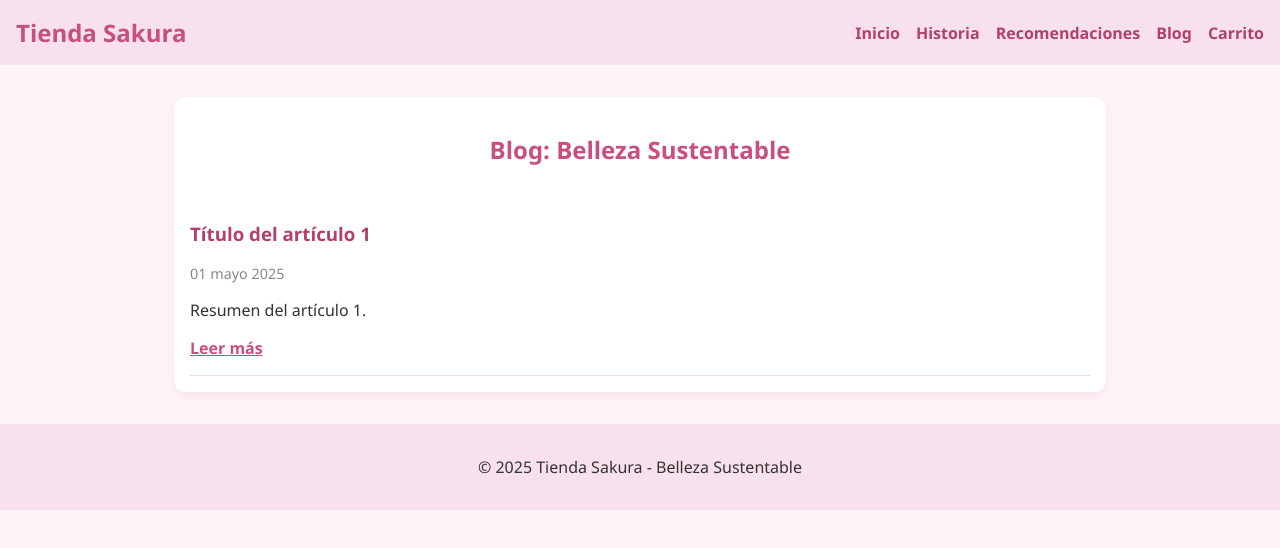
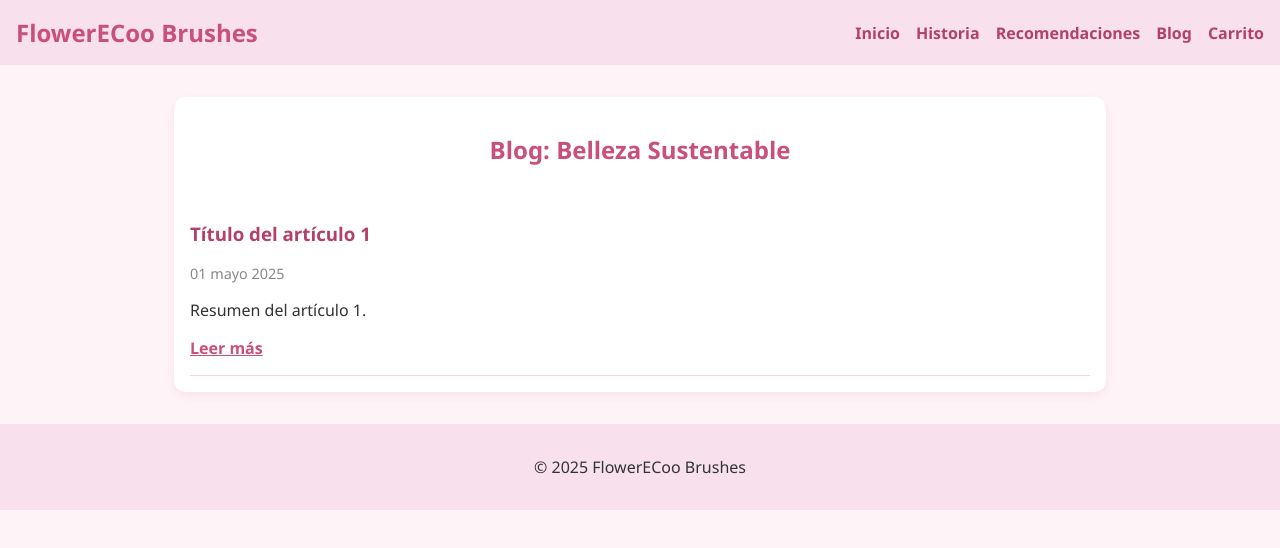
Before and after one commit to citrinoverde/flowerecoobrushes, a plain HTML site: page blog.html in a window 1280 px wide. Drawn offline with Linux system fonts and the light colour scheme.

Commit message:
blog.html

```diff
--- a/blog.html
+++ b/blog.html
@@ -9,7 +9,7 @@
 <body>
   <header>
     <nav>
-      <h1>Tienda Sakura</h1>
+      <h1>FlowerECoo Brushes</h1>
       <ul>
         <li><a href="index.html">Inicio</a></li>
         <li><a href="historia.html">Historia</a></li>
@@ -31,7 +31,7 @@
     </section>
   </main>
   <footer>
-    <p>&copy; 2025 Tienda Sakura - Belleza Sustentable</p>
+    <p>&copy; 2025 FlowerECoo Brushes</p>
   </footer>
 </body>
 </html>
```
